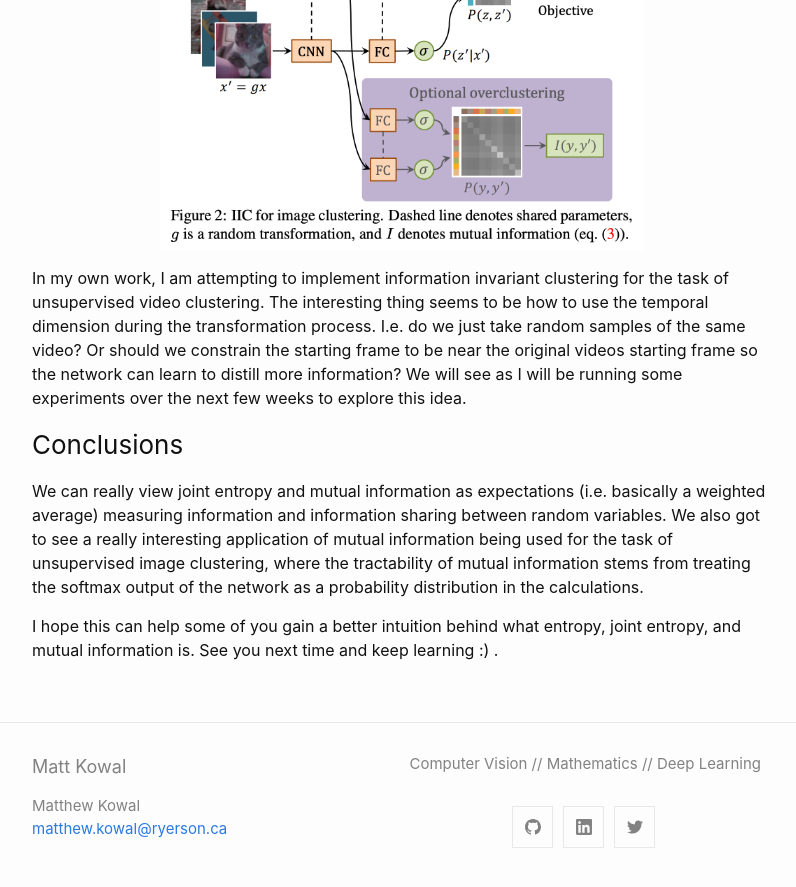
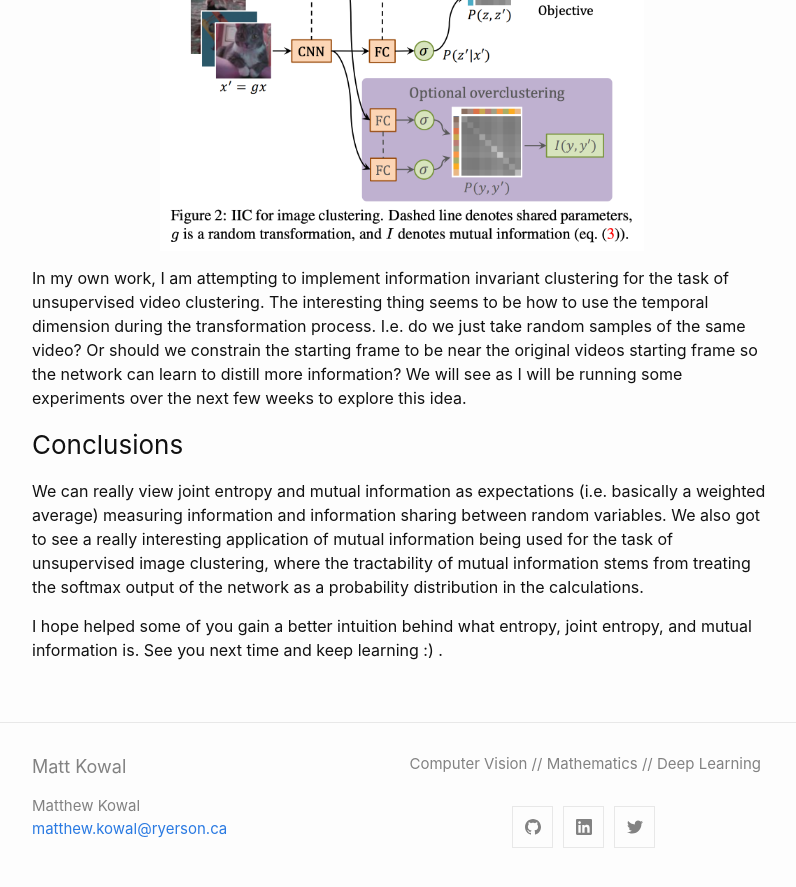
Before and after one commit to MKowal2/MKowal4.github.io, a Jekyll site: the page built from _posts/2020-02-02-Entropy-and-Mutual-Information:-A-Brief-Review.md, in a window 1280 px wide and 900 px high, scrolled down 3194 px. Shown: the top 887 px of the window, without its empty margins (238-1034 px from the left). Built offline with Jekyll 4.4.1, drawn with Linux system fonts in a browser that asks for light colours; formulas are drawn with MathJax 3.

Commit message:
Update 2020-02-02-Entropy-and-Mutual-Information:-A-Brief-Review.md

```diff
--- a/_posts/2020-02-02-Entropy-and-Mutual-Information:-A-Brief-Review.md
+++ b/_posts/2020-02-02-Entropy-and-Mutual-Information:-A-Brief-Review.md
@@ -74,4 +74,4 @@ In my own work, I am attempting to implement information invariant clustering fo
 
 We can really view joint entropy and mutual information as expectations (i.e. basically a weighted average) measuring information and information sharing between random variables. We also got to see a really interesting application of mutual information being used for the task of unsupervised image clustering, where the tractability of mutual information stems from treating the softmax output of the network as a probability distribution in the calculations.
 
-I hope this can help some of you gain a better intuition behind what entropy, joint entropy, and mutual information is. See you next time and keep learning :) .
+I hope helped some of you gain a better intuition behind what entropy, joint entropy, and mutual information is. See you next time and keep learning :) .
```
